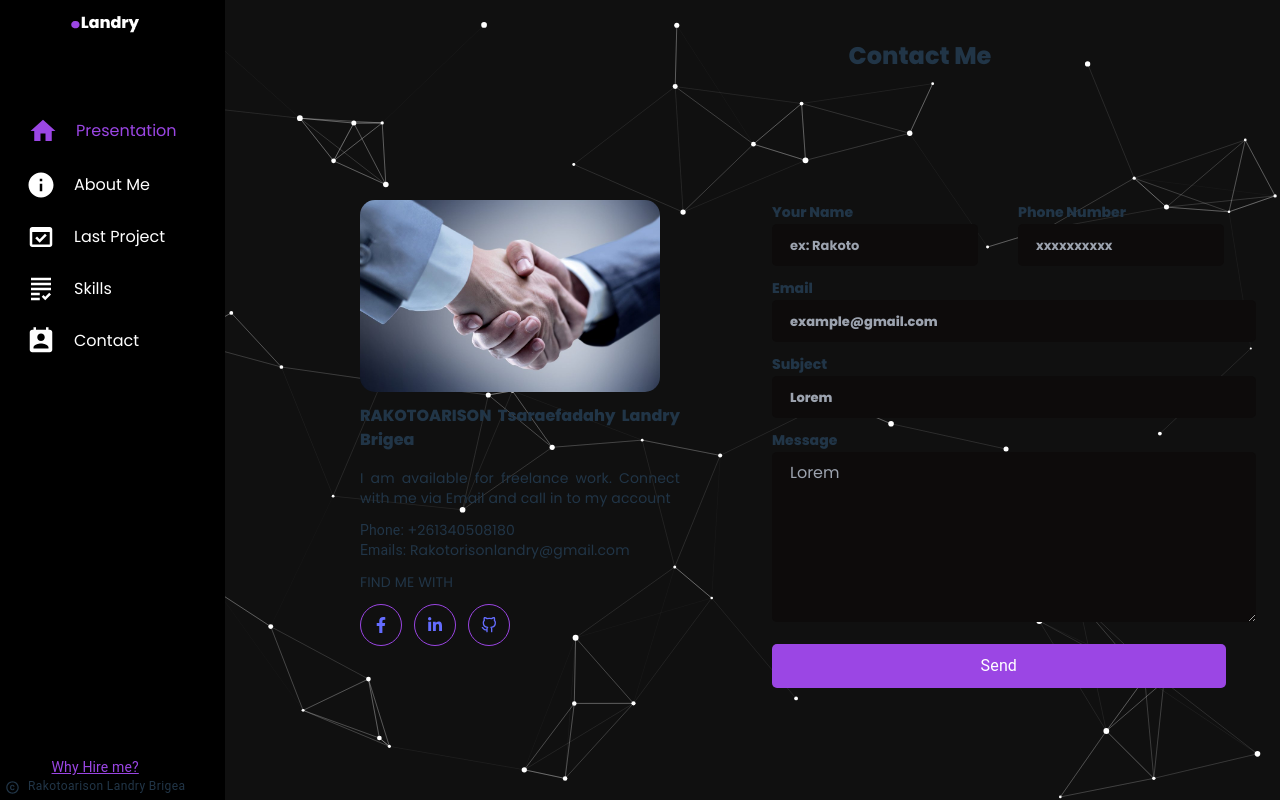
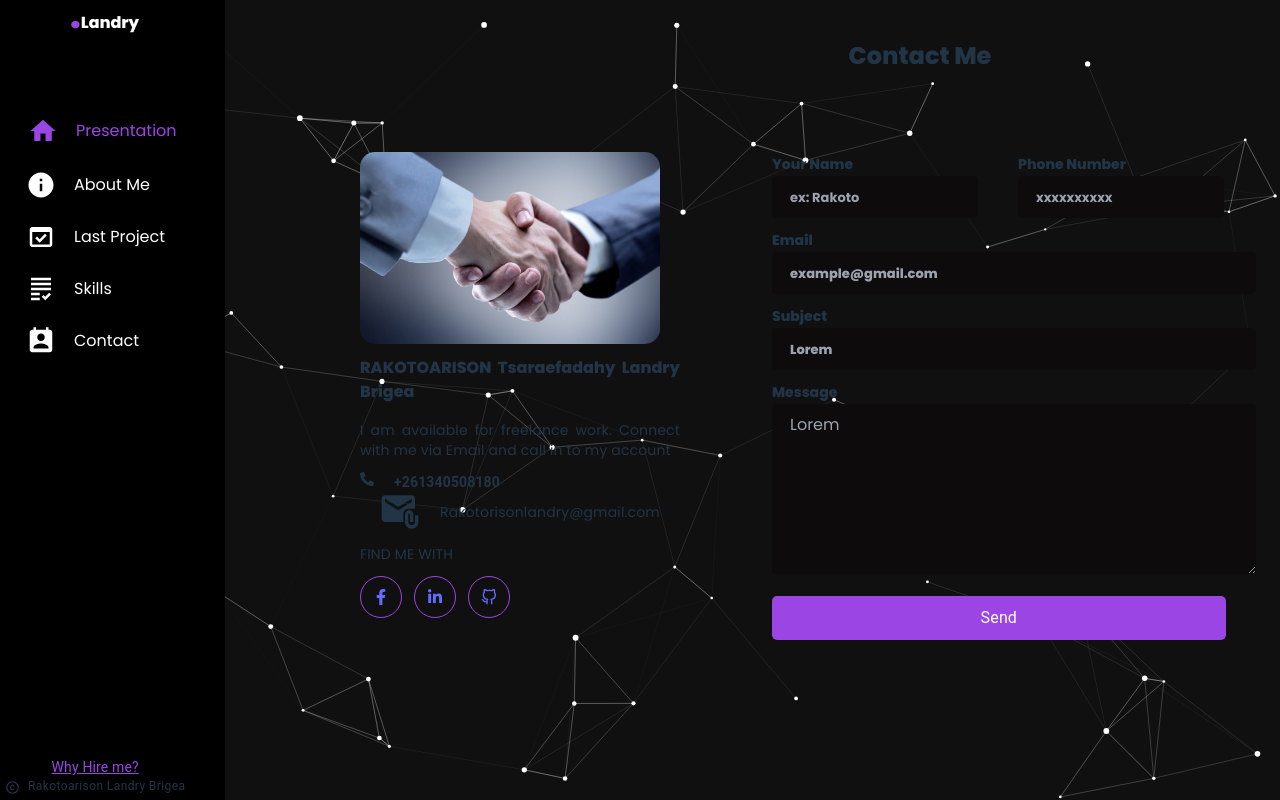
Before and after one commit to rakotoarisonlandry/Portfolio, a React (Vite) app: page /contact in a window 1280 px wide. Shown: the top 800 px of the page. Built offline with nearby package versions, Linux system fonts and the light colour scheme.

Commit message:
Button submit changed

```diff
--- a/src/pages/Contact/Contact.jsx
+++ b/src/pages/Contact/Contact.jsx
@@ -6,6 +6,8 @@ import { FiGithub } from "react-icons/fi";
 import { FaFacebookF } from "react-icons/fa";
 import { FaLinkedinIn } from "react-icons/fa";
 import { Link } from "react-router-dom";
+import { FaPhoneAlt } from "react-icons/fa";
+import { MdAttachEmail } from "react-icons/md";
 import respect from "../../../public/assets/img/92f66ceb28916af6e1aeb8d5e8054f3c-1000x640.jpg";
 function Contact() {
   return (
@@ -13,7 +15,7 @@ function Contact() {
       <Container className="text-center">
         <Typography
           variant="h5"
-          className="Contact-Title pb-32 pt-10 font-extrabold"
+          className="Contact-Title pb-20 pt-10 font-extrabold"
         >
           Contact Me
         </Typography>
@@ -40,11 +42,13 @@ function Contact() {
               call in to my account
             </Typography>
           </Box>
-          <Typography variant="body2" className="">
-            Phone: <span className="typo">+261340508180</span>
+          <Typography variant="body2" className="flex space-x-5">
+            <FaPhoneAlt />
+            <Box className="font-bold">+261340508180</Box>
           </Typography>
-          <Typography variant="body2" className="">
-            Emails: <span className="typo">Rakotorisonlandry@gmail.com</span>
+          <Typography variant="body2" className="flex space-x-5 justify-center items-center">
+            <MdAttachEmail className="text-[40px]"/>
+            <Box className="typo">Rakotorisonlandry@gmail.com</Box>
           </Typography>
           <Typography variant="body2" className="pt-3 pb-3 typo">
             FIND ME WITH
@@ -56,7 +60,10 @@ function Contact() {
             <Link className="border-[1px] rounded-full p-3 border-[#9b46e4] hover:bg-[#9b46e4] hover:text-[#fff]">
               <FaLinkedinIn />
             </Link>
-            <Link to="https://github.com/rakotoarisonlandry" className="border-[1px] rounded-full p-3 border-[#9b46e4] hover:bg-[#9b46e4] hover:text-[#fff]">
+            <Link
+              to="https://github.com/rakotoarisonlandry"
+              className="border-[1px] rounded-full p-3 border-[#9b46e4] hover:bg-[#9b46e4] hover:text-[#fff]"
+            >
               <FiGithub />
             </Link>
           </Box>
```
